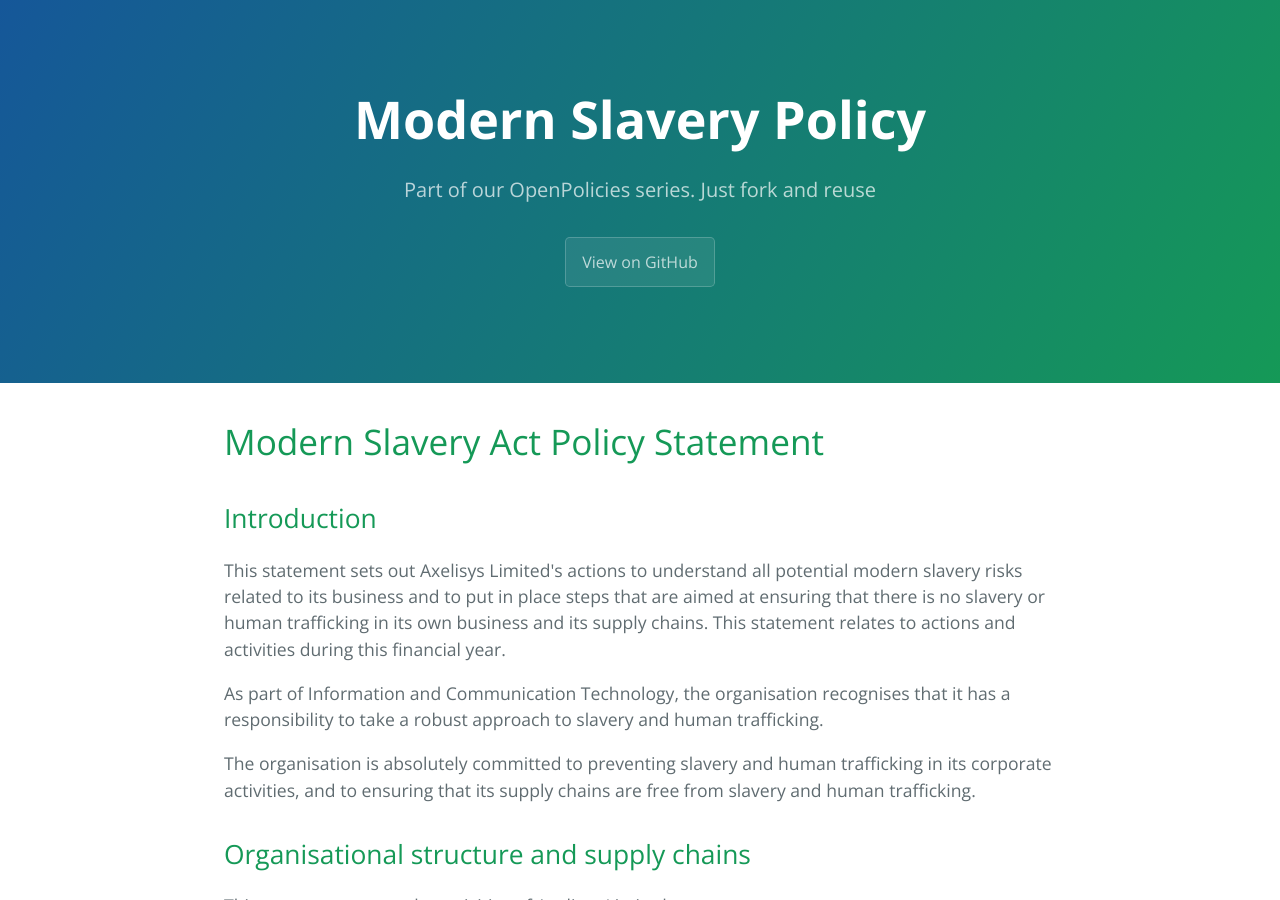
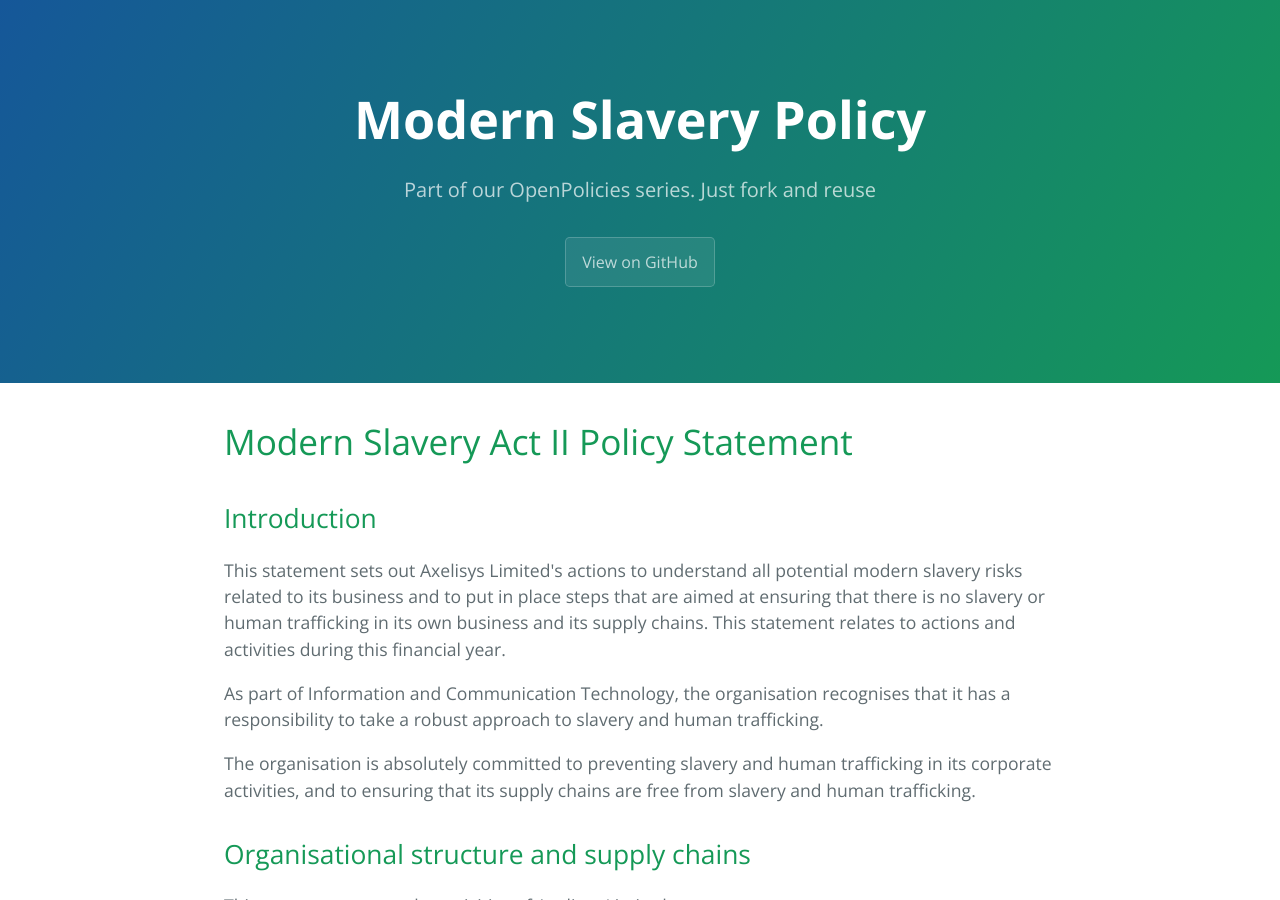
Before and after one commit to Axelisys/policies, a Jekyll site: the page built from modern_slavery_policy.md, in a window 1280 px wide and 900 px high. Built offline with Jekyll 4.4.1, drawn with Linux system fonts in a browser that asks for light colours.

```diff
--- a/modern_slavery_policy.md
+++ b/modern_slavery_policy.md
@@ -4,7 +4,7 @@ title: "Modern Slavery Policy"
 permalink: /modern_slavery_policy/
 ---
 
-# Modern Slavery Act Policy Statement
+# Modern Slavery Act II Policy Statement
 
 ## Introduction
 
```
